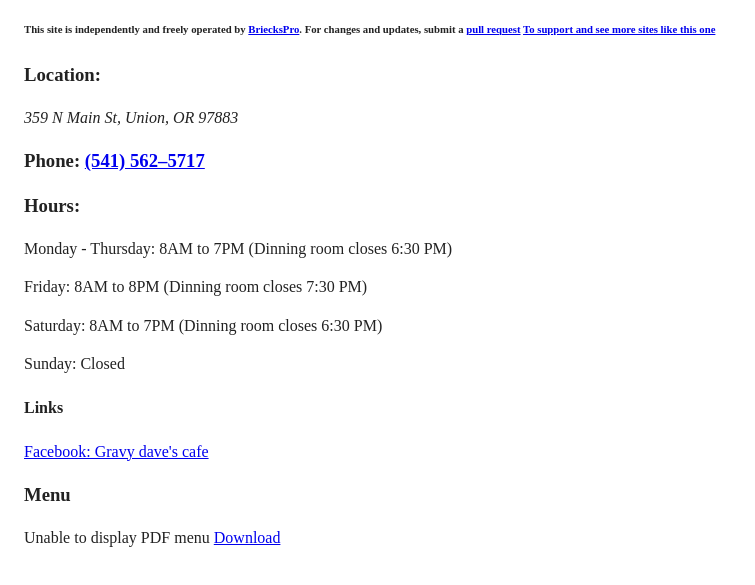
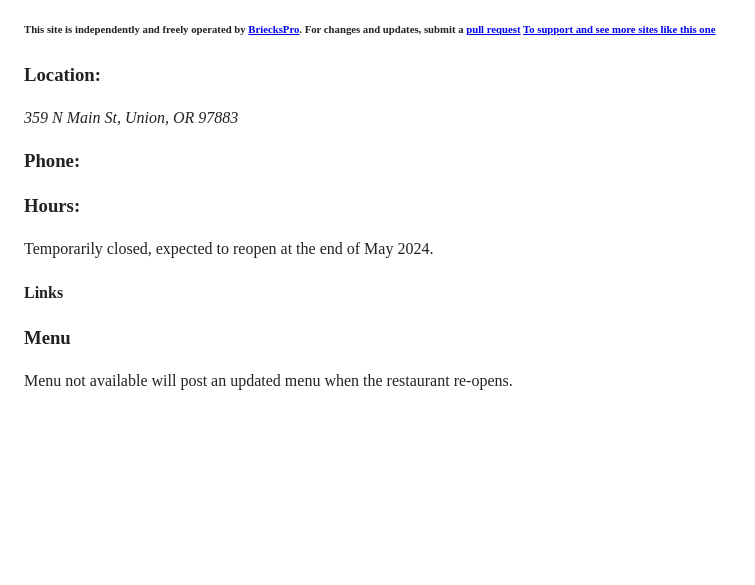
Before and after one commit to djbrieck/gravy-daves-cafe, a website built with webpack: page index.html in a window 1280 px wide. Shown: the part 69-654 px from the top of the page, without its empty margins (0-755 px from the left). Built offline with nearby package versions, Linux system fonts and the light colour scheme.

Commit message:
Updateing page for temp closing

```diff
--- a/index.html
+++ b/index.html
@@ -29,21 +29,19 @@
   <h3>Location:</h3>
   <address>359 N Main St, Union, OR 97883</address>
 
-  <h3>Phone: <a href="tel:5415625717">(541) 562–5717</a> </h3>
+  <h3>Phone: <a href="tel:"></a> </h3>
 
  <h3>Hours:</h3>
-  <p>Monday - Thursday: 8AM to 7PM (Dinning room closes 6:30 PM)</p>
-  <p>Friday: 8AM to 8PM (Dinning room closes 7:30 PM)</p>
-  <p>Saturday: 8AM to 7PM (Dinning room closes 6:30 PM)</p>
-  <p>Sunday: Closed</p>
+  <p>Temporarily closed, expected to reopen at the end of May 2024. </p>
 
   <h4>Links</h4>
-  <p><a href="https://www.facebook.com/profile.php?id=100057416501012">Facebook: Gravy dave's cafe</a></p>
 
   <h3> Menu </h3>
-  <p><object width="100%" height="740" data="img/GravyDavesMenu.pdf">
-    Unable to display PDF menu <a href="img/GravyDavesMenu.pdf">Download</a>
-  </object></p>
+  <p>Menu not available will post an updated menu when the restaurant re-opens.</p>
+
+<!--  <p><object width="100%" height="740" data="img/GravyDavesMenu.pdf">-->
+<!--    Unable to display PDF menu <a href="img/GravyDavesMenu.pdf">Download</a>-->
+<!--  </object></p>-->
 
   <script src="js/app.js"></script>
 
```
